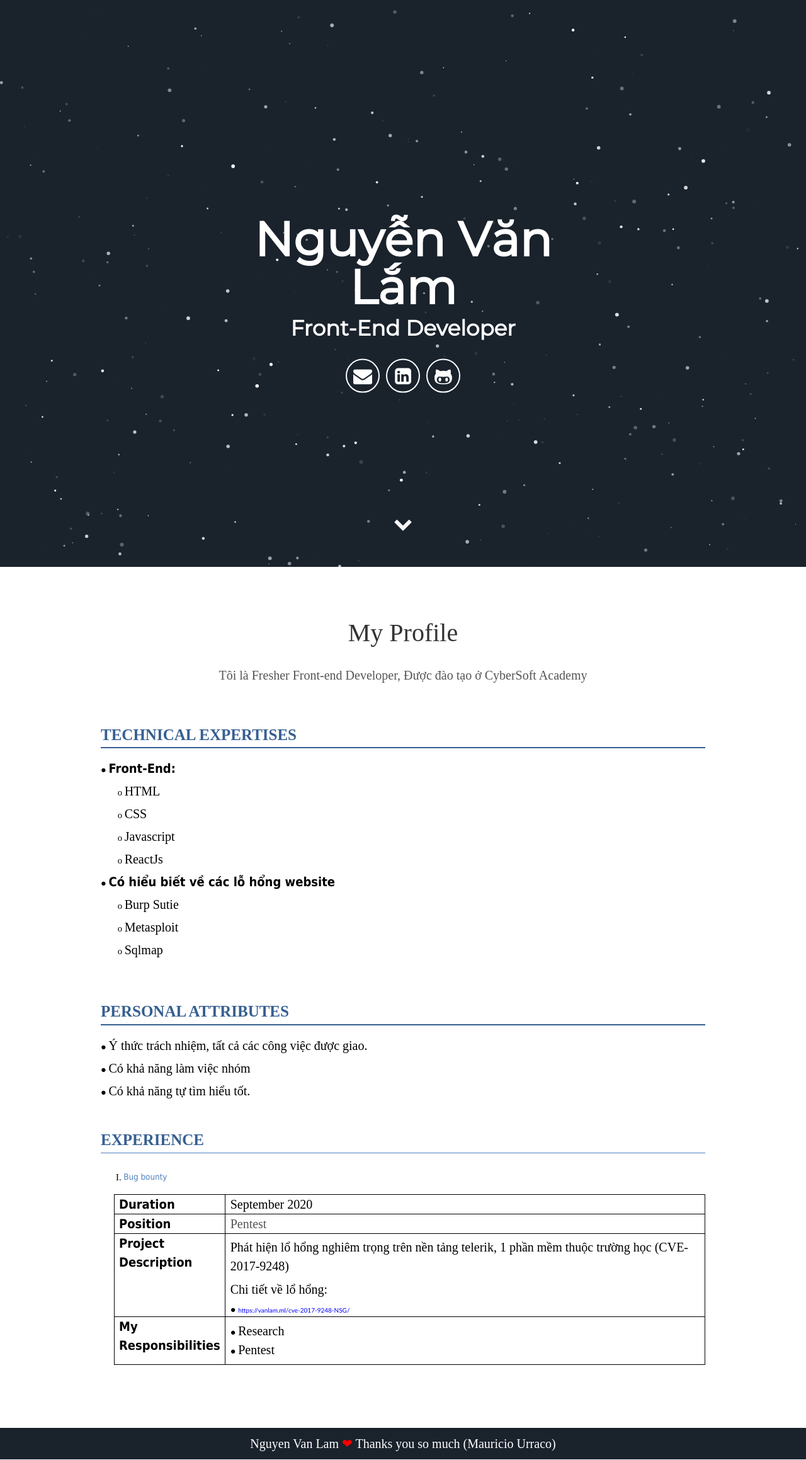
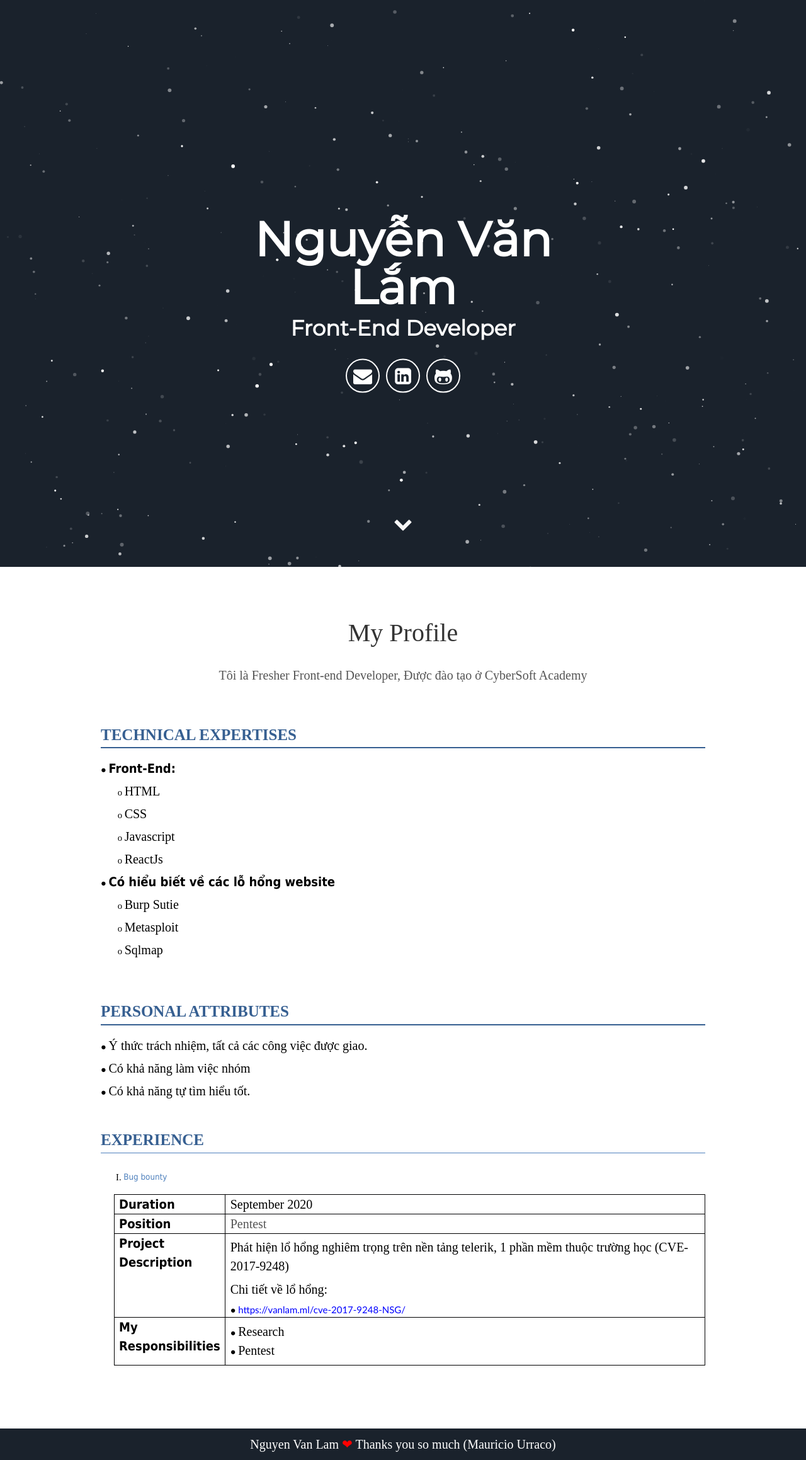
Before and after one commit to vanlam1412/cv, a Jekyll site: the page built from index.html, in a window 1280 px wide. Shown: the whole page at 63% size. Built offline with Jekyll 4.4.1, drawn with Linux system fonts in a browser that asks for light colours; some web fonts are replaced.

Commit message:
Update about.html

```diff
--- a/_includes/about.html
+++ b/_includes/about.html
@@ -82,7 +82,7 @@
                     <p class="c24" id="h.gjdgxs"><span class="c0" style="font-size: 20px;">Phát hiện lổ hổng nghiêm trọng trên nền tảng telerik, 1 phần mềm thuộc trường học (CVE-2017-9248) </span></p>
                     <p class="c24"><span class="c0" style="font-size: 20px;">Chi tiết về lổ hổng:</span></p>
                     <ul class="c6 lst-kix_list_19-0">
-                        <li class="c24 c14"><span class="c30" style="font-size: 10px;"><a class="c37" href="https://vanlam.ml/cve-2017-9248-NSG/">https://vanlam.ml/cve-2017-9248-NSG/</a></span></li>
+                        <li class="c24 c14"><span class="c30" style="font-size: 15px;"><a class="c37" href="https://vanlam.ml/cve-2017-9248-NSG/">https://vanlam.ml/cve-2017-9248-NSG/</a></span></li>
                     </ul>
                 </td>
             </tr>
```
